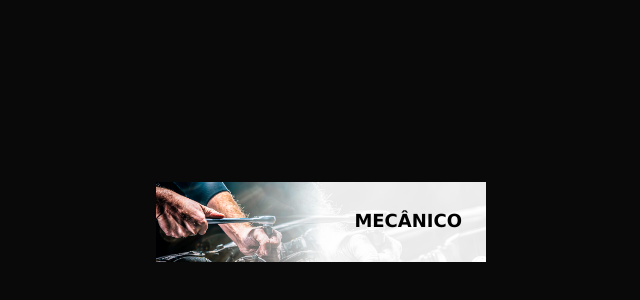
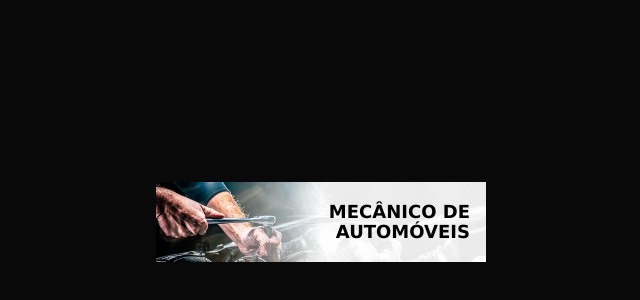
Before and after one commit to matheuscostadesign/degrade-mask-image, a plain HTML site: page index.html in a window 1280 px wide. Shown: the part 178-478 px from the top of the page, without its empty margins (319-959 px from the left). Drawn offline with Linux system fonts and the light colour scheme.

Commit message:
style: Ajuste p/ incluir qualquer texto

```diff
--- a/index.html
+++ b/index.html
@@ -48,14 +48,25 @@
       left: 0;
     }
 
+    .content {
+      width: 100%;
+      height: 100%;
+      position: absolute;
+      display: flex;
+      align-items: center;
+      justify-content: end;
+    }
+
     .text {
-      position: absolute;
-      right: 24px;
-      top: 10px;
+      width: 100%;
+      max-width: 150px;
       font-family: Verdana;
       text-transform: uppercase;
       font-weight: bold;
+      text-align: right;
       font-size: 18px;
+      line-height: 20px;
+      padding-right: 16px;
     }
   </style>
 </head>
@@ -64,7 +75,9 @@
   <div class="card">
     <div class="bg"></div>
     <img class="mask" src='./img/mecanico.png' />
-    <p class="text">Mecânico</p>
+    <div class="content">
+      <p class="text">Mecânico de automóveis</p>
+    </div>
   </div>
 </body>
 
```
